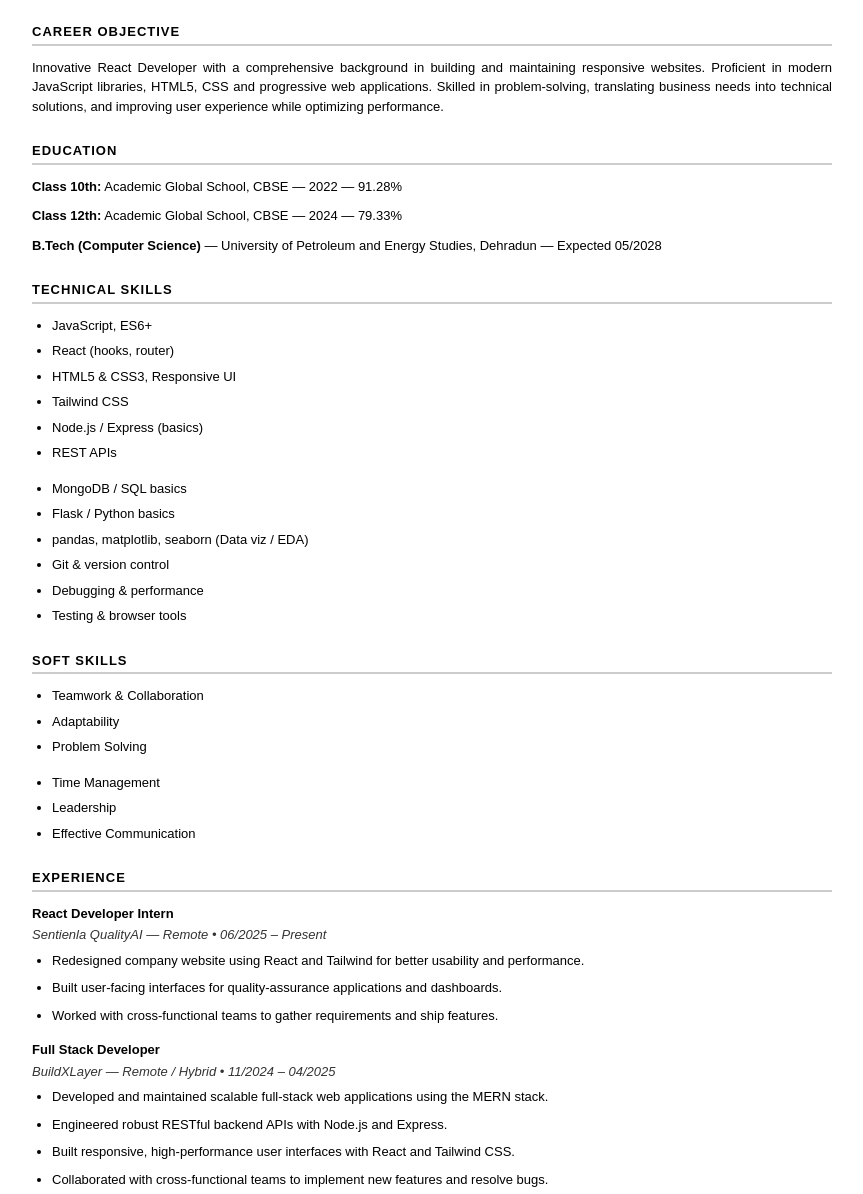
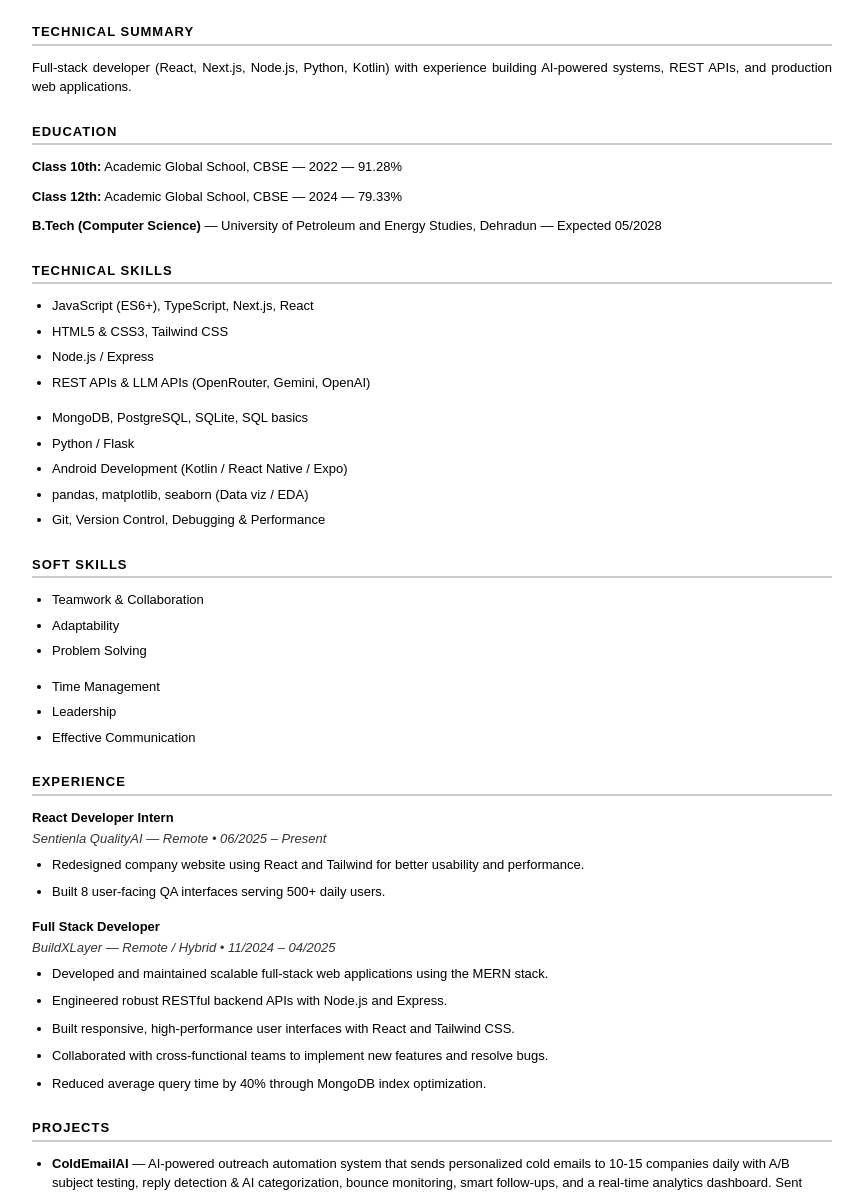
Before and after one commit to Ojas2095/My-Portfolio, a website: page Resume_Ojaswee_Upadhyay.html in a window 1280 px wide. Shown: the part 143-1337 px from the top of the page, without its empty margins (208-1071 px from the left). Drawn offline with Linux system fonts and the light colour scheme.

Commit message:
Comprehensive content pass: quantify metrics and add key technologies

```diff
--- a/Resume_Ojaswee_Upadhyay.html
+++ b/Resume_Ojaswee_Upadhyay.html
@@ -134,13 +134,10 @@
     </header>
 
     <section>
-        <h2>CAREER OBJECTIVE</h2>
+        <h2>TECHNICAL SUMMARY</h2>
         <p>
-            Innovative React Developer with a comprehensive background in building and maintaining responsive websites.
-            Proficient in modern JavaScript libraries, HTML5, CSS and progressive web applications. Skilled in
-            problem-solving,
-            translating business needs into technical solutions, and improving user experience while optimizing
-            performance.
+            Full-stack developer (React, Next.js, Node.js, Python, Kotlin) with experience building AI-powered systems,
+            REST APIs, and production web applications.
         </p>
     </section>
 
@@ -161,19 +158,16 @@
     <section>
         <h2>TECHNICAL SKILLS</h2>
         <ul class="skills-list">
-            <li>JavaScript, ES6+</li>
-            <li>React (hooks, router)</li>
-            <li>HTML5 & CSS3, Responsive UI</li>
-            <li>Tailwind CSS</li>
-            <li>Node.js / Express (basics)</li>
-            <li>REST APIs</li>
+            <li>JavaScript (ES6+), TypeScript, Next.js, React</li>
+            <li>HTML5 & CSS3, Tailwind CSS</li>
+            <li>Node.js / Express</li>
+            <li>REST APIs & LLM APIs (OpenRouter, Gemini, OpenAI)</li>
             <div class="spacer"></div>
-            <li>MongoDB / SQL basics</li>
-            <li>Flask / Python basics</li>
+            <li>MongoDB, PostgreSQL, SQLite, SQL basics</li>
+            <li>Python / Flask</li>
+            <li>Android Development (Kotlin / React Native / Expo)</li>
             <li>pandas, matplotlib, seaborn (Data viz / EDA)</li>
-            <li>Git & version control</li>
-            <li>Debugging & performance</li>
-            <li>Testing & browser tools</li>
+            <li>Git, Version Control, Debugging & Performance</li>
         </ul>
     </section>
 
@@ -198,8 +192,7 @@
             <div class="experience-subtitle">Sentienla QualityAI — Remote &bull; 06/2025 – Present</div>
             <ul>
                 <li>Redesigned company website using React and Tailwind for better usability and performance.</li>
-                <li>Built user-facing interfaces for quality-assurance applications and dashboards.</li>
-                <li>Worked with cross-functional teams to gather requirements and ship features.</li>
+                <li>Built 8 user-facing QA interfaces serving 500+ daily users.</li>
             </ul>
         </div>
 
@@ -211,7 +204,7 @@
                 <li>Engineered robust RESTful backend APIs with Node.js and Express.</li>
                 <li>Built responsive, high-performance user interfaces with React and Tailwind CSS.</li>
                 <li>Collaborated with cross-functional teams to implement new features and resolve bugs.</li>
-                <li>Optimized database schemas and queries in MongoDB for faster data retrieval.</li>
+                <li>Reduced average query time by 40% through MongoDB index optimization.</li>
             </ul>
         </div>
     </section>
@@ -219,18 +212,19 @@
     <section>
         <h2>PROJECTS</h2>
         <ul>
+            <li class="project-item"><strong>ColdEmailAI</strong> — AI-powered outreach automation system that sends
+                personalized cold emails to 10-15 companies daily with A/B subject testing, reply detection & AI
+                categorization, bounce monitoring, smart follow-ups, and a real-time analytics dashboard. Sent 200+
+                emails autonomously. Python, Next.js, Gmail API, OpenRouter AI, SQLite, Tailwind CSS.</li>
             <li class="project-item"><strong>AI Powered Resume Reviewer</strong> — FastAPI, React, OpenAI API, NLP.
                 Full-stack AI tool performing automatic resume analysis, skill gap extraction, ATS scoring, and
                 GPT-powered coaching.</li>
-            <li class="project-item"><strong>ColdEmailAI (AI Outreach Agent)</strong> — Python, SQLite, OpenRouter API.
-                Intelligent automation agent capable of generating highly personalized cold emails for technical
-                internship outreach.</li>
             <li class="project-item"><strong>GradTrack — SGPA & Placement Companion</strong> — React Native / Expo.
                 Mobile application to track SGPA/CGPA, academic attendance, and log placement activities natively.</li>
             <li class="project-item"><strong>FactForge (Google Gen AI Hackathon)</strong> — Python, Google Gemini.
                 AI-driven fact-checking and verification tool utilizing advanced LLMs.</li>
             <li class="project-item"><strong>SkillSwap</strong> — MongoDB, Express, React, Node.js. Peer-to-peer skill
-                exchange platform allowing users to barter expertise.</li>
+                exchange platform with 50+ registered users and real-time matching algorithm.</li>
             <li class="project-item"><strong>Medicare Dashboard</strong> — Healthcare app (React + Flask + SQL Server):
                 booking, analytics, auth.</li>
             <li class="project-item"><strong>Spotify-Style Music Player</strong> — Full-stack (React + Flask). Jamendo
@@ -262,9 +256,8 @@
     <section>
         <h2>ACHIEVEMENTS</h2>
         <ul>
-            <li>Reached semifinals in BGMI college tournament</li>
-            <li>Improved Rubik’s Cube average from 19.89s to 17.62s</li>
-            <li>Active participant in coding contests on LeetCode</li>
+            <li>100+ LeetCode problems solved</li>
+            <li>Interests: Speedcubing (17.62s avg), competitive gaming</li>
         </ul>
     </section>
 
```
Also changed, not shown: 1 other file.
